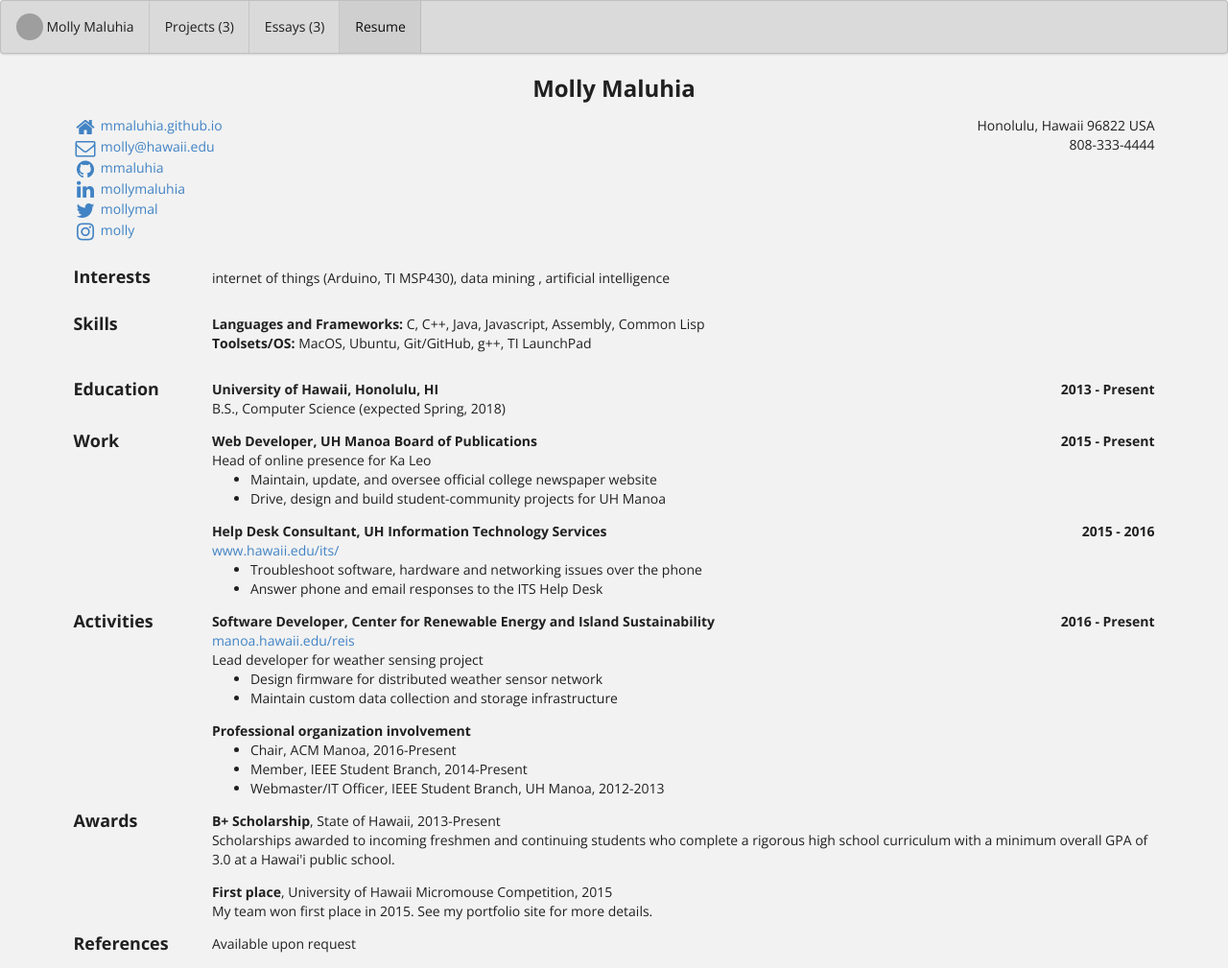
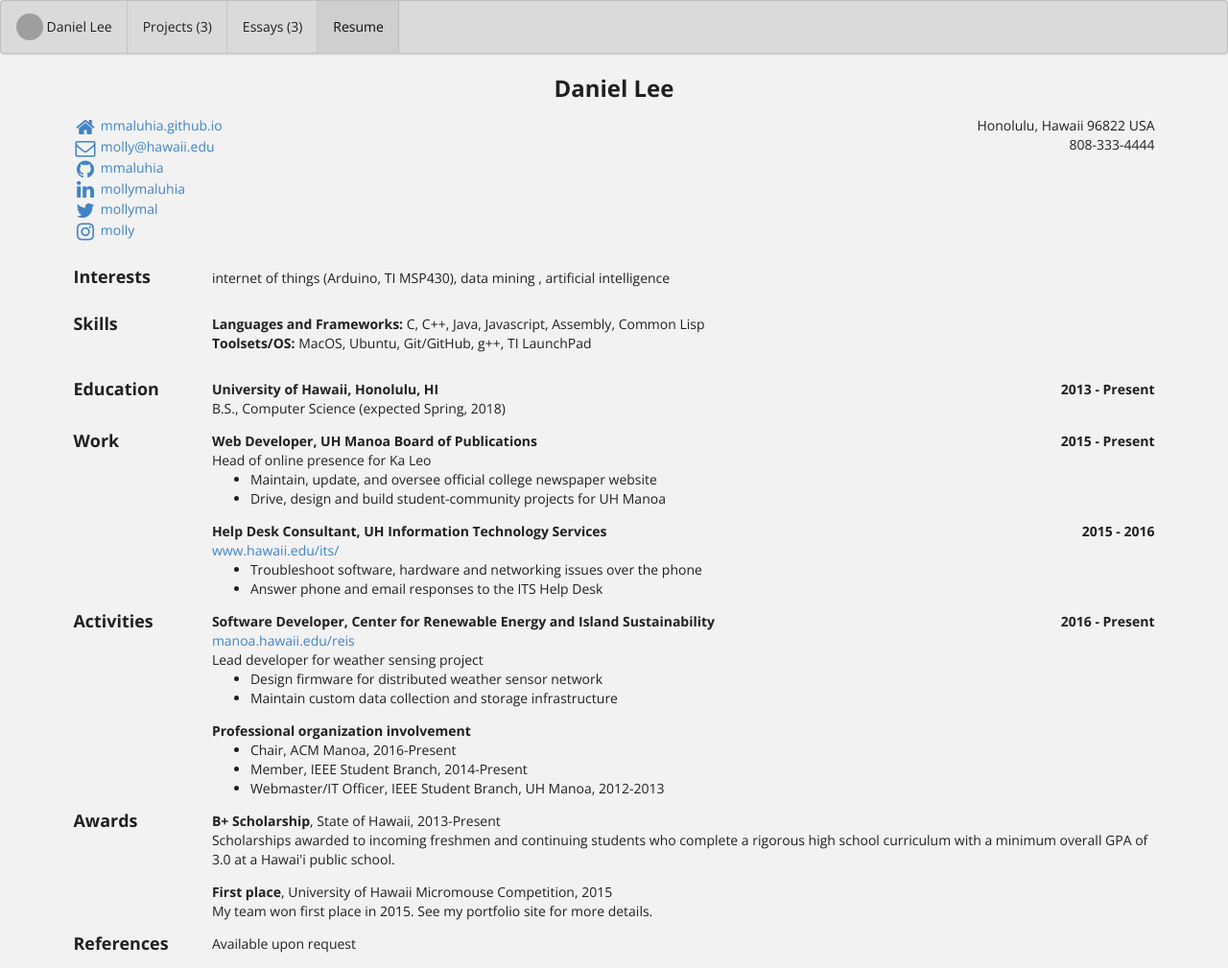
Before and after one commit to rdlee097/rdlee097.github.io, a Jekyll site: the page built from bio/index.html, in a window 1280 px wide. Shown: the whole page at 96% size. Built offline with Jekyll 4.4.1, drawn with Linux system fonts in a browser that asks for light colours; grey boxes are pictures that could not be loaded.

Commit message:
Update bio.json

```diff
--- a/_data/bio.json
+++ b/_data/bio.json
@@ -1,6 +1,6 @@
 {
   "basics": {
-    "name": "Molly Maluhia",
+    "name": "Daniel Lee",
     "label": "Student",
     "picture": "https://techfolios.github.io/template/images/molly.png",
     "email": "molly@hawaii.edu",
```
